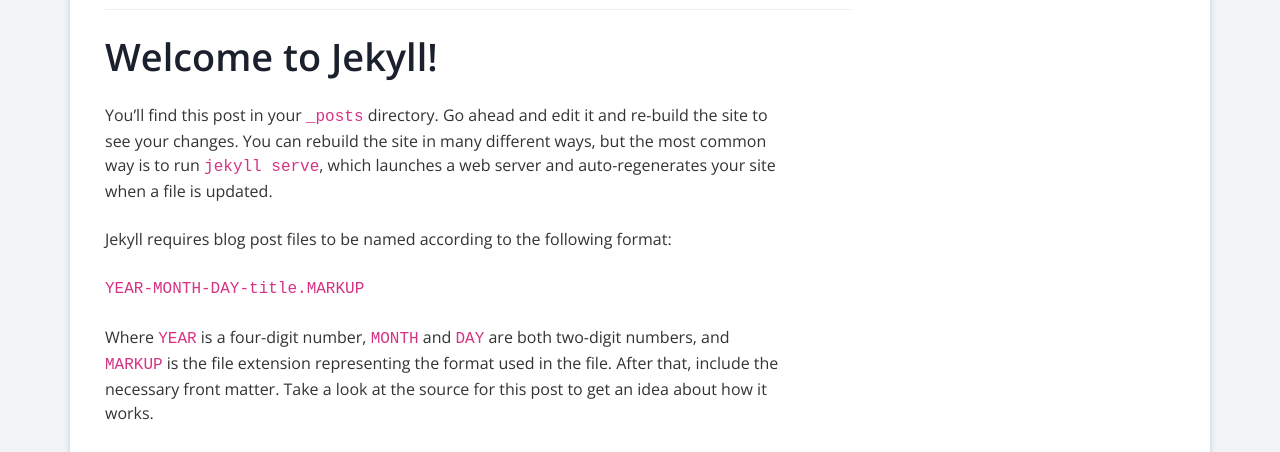
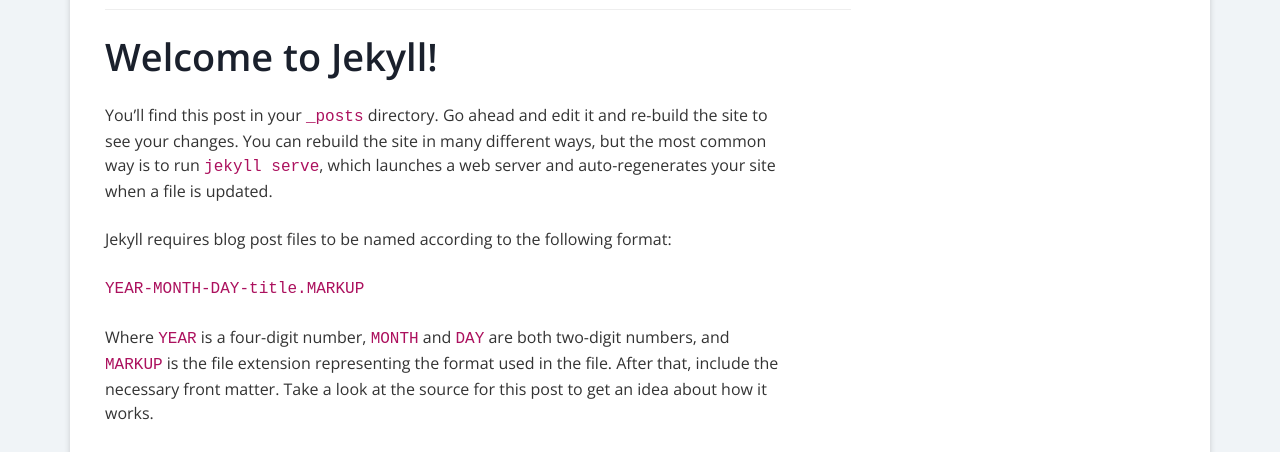
Before and after one commit to tamus-cyber/tamus-cyber-theme, a Jekyll site: the page built from _posts/2022-12-20-welcome-to-jekyll.markdown, in a window 1280 px wide. Shown: the part 258-710 px from the top of the page. Built offline with Jekyll 4.4.1, drawn with Linux system fonts in a browser that asks for light colours.

Commit message:
Darken pink (code font color) for AAA compliance

```diff
--- a/_sass/bootstrap/_variables.scss
+++ b/_sass/bootstrap/_variables.scss
@@ -39,7 +39,7 @@
 $blue:    #0250c5 !default;
 $indigo:  #6610f2 !default;
 $purple:  #6f42c1 !default;
-$pink:    #d63384 !default;
+$pink:    #ac115e !default;
 $red:     #dc3545 !default;
 $orange:  #fd7e14 !default;
 $yellow:  #ffc107 !default;
```
